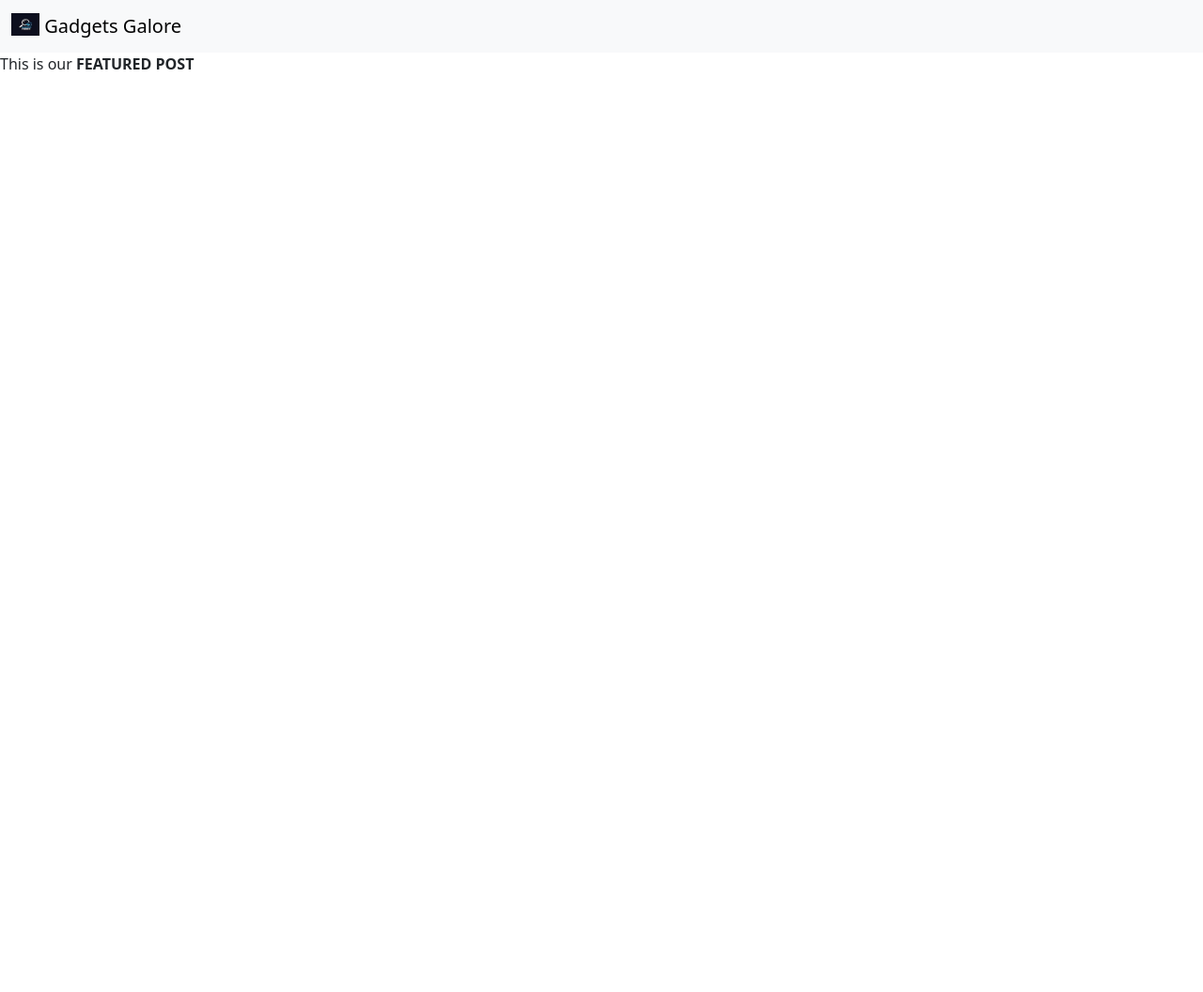
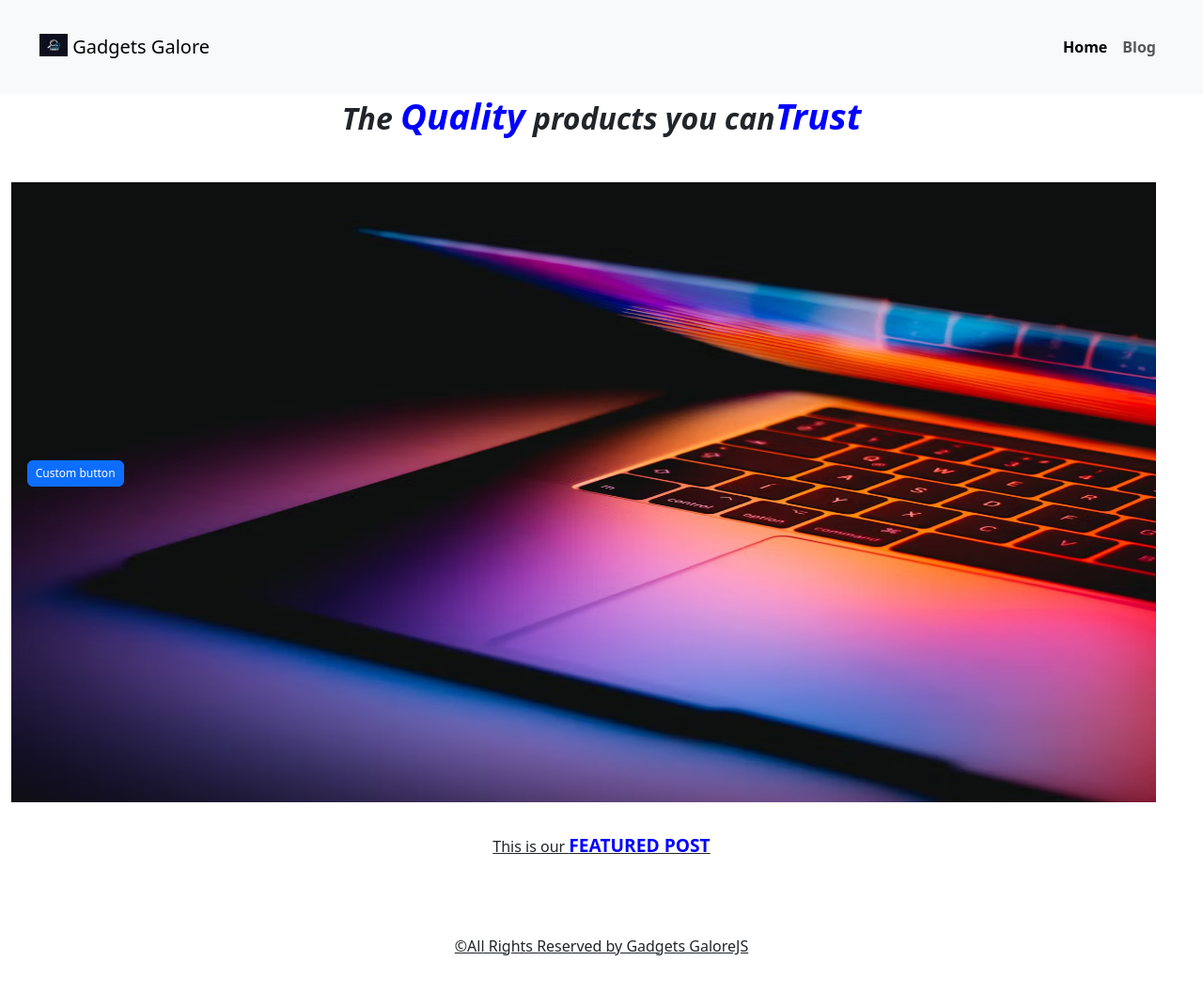
Before and after one commit to 0731520994/Gadgets-galoreJS, a plain HTML site: page index.html in a window 1280 px wide. Shown: the whole page at 94% size. Before the commit the page ends 800 px from the top, so only its background shows below. Drawn offline with nearby package versions, Linux system fonts and the light colour scheme.

Commit message:
done here

```diff
--- /dev/null
+++ b/css/style.css
@@ -0,0 +1,46 @@
+p{
+    text-align: center;
+    padding: 2rem;
+    font-size: medium;
+    text-decoration: underline ;
+
+
+}
+
+#image{
+     width: 97%;
+     height: 700px;
+     padding-top: 40px;
+    align-items: center;
+
+}
+
+strong{
+   color: blue;
+   font-size: larger;
+}
+
+.navbar{
+    padding: 30px;
+
+}
+
+.navbar ul li {
+    font-weight: bolder;
+}
+
+.navbar ul li a{
+    transition: 0.4 ease;
+
+}
+
+.nav ul li hover{
+    color: navy
+}
+
+h2{
+    text-align: center;
+    font-style: italic;
+    font-size: xx-large;
+   font-weight: bolder ;
+}
--- a/index.html
+++ b/index.html
@@ -6,28 +6,59 @@
     <meta name="viewport" content="width=device-width, initial-scale=1.0">
     <!-- Bootstrap link -->
     <link href="https://cdn.jsdelivr.net/npm/bootstrap@5.3.0/dist/css/bootstrap.min.css" rel="stylesheet" integrity="sha384-9ndCyUaIbzAi2FUVXJi0CjmCapSmO7SnpJef0486qhLnuZ2cdeRhO02iuK6FUUVM" crossorigin="anonymous">
+    <link rel="stylesheet" href="./css/style.css">
     <title>Gadgets</title>
 </head>
+<style>
+  #btn{
+    margin: -96%;
+    size: 0cm;
+
+  }
+</style>
+
 <body>
-    <nav class="navbar bg-body-tertiary">
+
+
+
+  <nav class="navbar navbar-expand-lg bg-body-tertiary">
     <div class="container-fluid">
       <a class="navbar-brand" href="#">
         <img src="./images/Logo.jpeg" alt="Logo" width="30" height="24" class="d-inline-block align-text-top">
         Gadgets Galore
       </a>
+      <button class="navbar-toggler" type="button" data-bs-toggle="collapse" data-bs-target="#navbarNav" aria-controls="navbarNav" aria-expanded="false" aria-label="Toggle navigation">
+        <span class="navbar-toggler-icon"></span>
+      </button>
+      <div class="collapse navbar-collapse justify-content-end" id="navbarNav">
+        <ul class="navbar-nav">
+          <li class="nav-item">
+            <a class="nav-link active" aria-current="page" href="./index.html">Home</a>
+          </li>
+          <li class="nav-item">
+            <a class="nav-link" href="./html/admin.html">Blog</a>
+          </li>
+        </ul>
+      </div>
     </div>
   </nav>
-
-      <section>
-        <header>
-          <p>
-            This is our <strong>FEATURED POST</strong>
-          </p>
-        </header>
       </section>
       <section>
         <div class="container-fluid">
+          <h2>The <strong> Quality</strong> products you can<strong>Trust</strong></h2>
+          <img src="./images/background.avif" alt="background image" id="image">
+          <!-- <button id="btn"><a href="#"></a>Connect with us</button> -->
+
+
+
+          <button type="button" class="btn btn-primary"
+          style="--bs-btn-padding-y: .25rem; --bs-btn-padding-x: .5rem; --bs-btn-font-size: .75rem;" id="btn"><a href="#"></a>
+    Custom button
+  </button>
+
+
           <div class="row">
+
             <div class="row">
               <!--  -->
             </div>
@@ -36,9 +67,23 @@
       </section>
 
 
+      <p>
+        This is our <strong>FEATURED POST</strong>
+      </p>
+
+
     <!-- Bootstrap JS Link -->
     <script src="https://cdn.jsdelivr.net/npm/bootstrap@5.3.0/dist/js/bootstrap.bundle.min.js" integrity="sha384-geWF76RCwLtnZ8qwWowPQNguL3RmwHVBC9FhGdlKrxdiJJigb/j/68SIy3Te4Bkz" crossorigin="anonymous"></script>
     <!-- JavaScript External -->
     <script src="./script/code.js"></script>
+
+    <footer>
+      <p>&copy;All Rights Reserved by Gadgets GaloreJS</p>
+      <div class="social-icons">
+
+
+    </footer>
+    </body>
+
   </body>
 </html>
```
Also changed, not shown: html/blog.html (+19 -1 lines), images/background.avif (added). Lines whose indentation alone changed are shown as unchanged.
